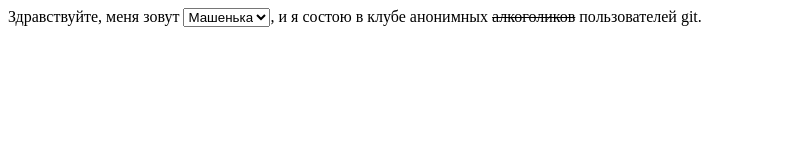
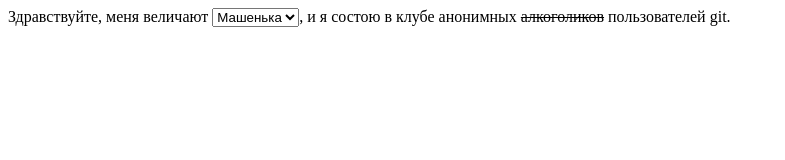
Before and after one commit to fight-4-life/creaive_teamwork_git, a plain HTML site: page 01.html in a window 1280 px wide. Shown: the whole page, without its empty margins (0-785 px from the left). Drawn offline with Linux system fonts and the light colour scheme.

Commit message:
change: зовут на величают

```diff
--- a/01.html
+++ b/01.html
@@ -6,7 +6,7 @@
     <title>Информация о git user</title>
 </head>
 <body>
-   Здравствуйте, меня зовут
+   Здравствуйте, меня величают
    <select>
       <option>Сергей</option>
       <option>Борис</option>
```
